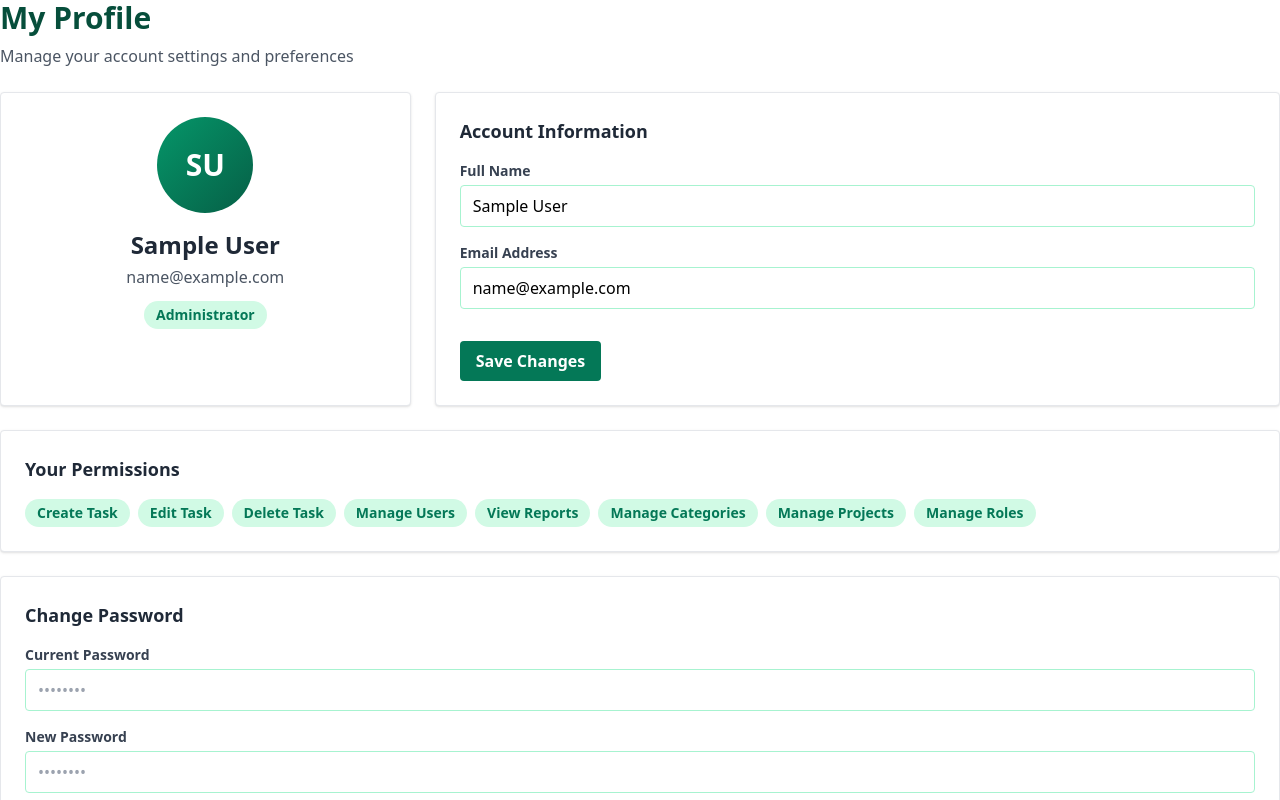
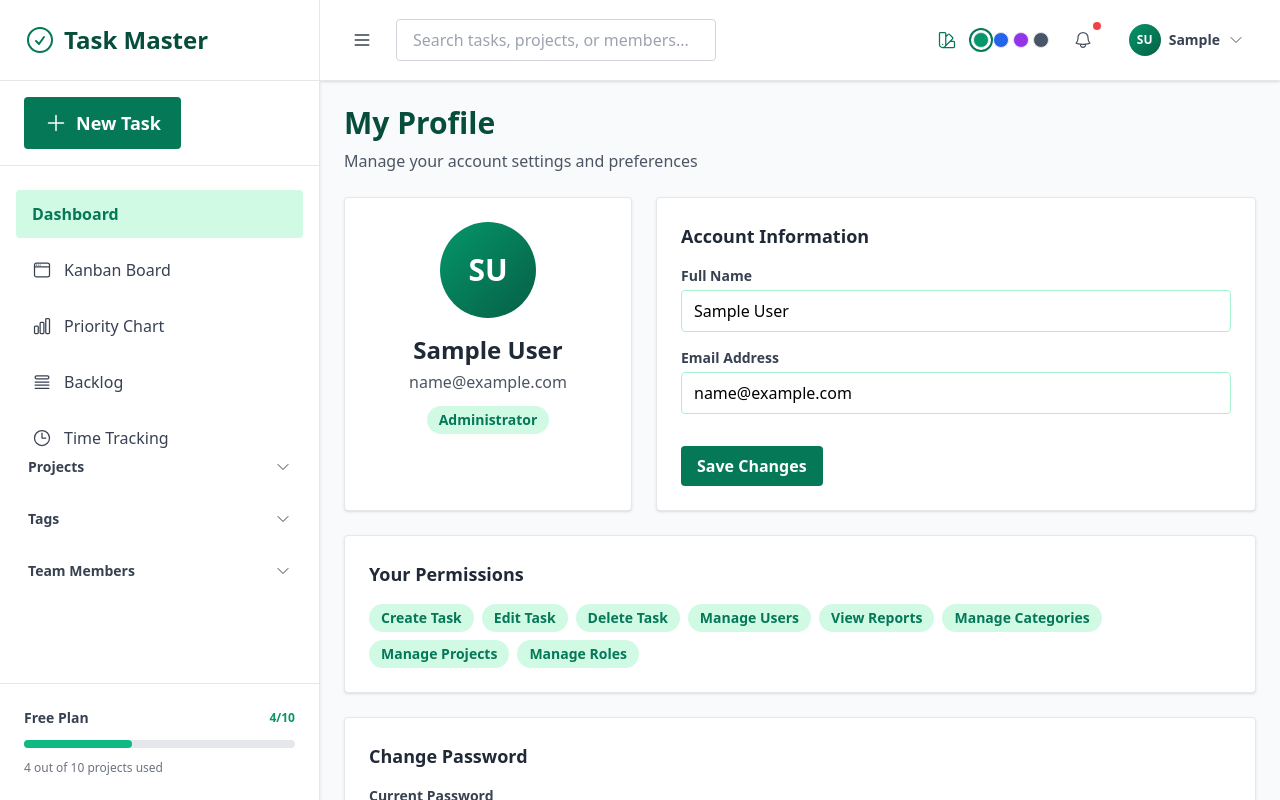
Before and after one commit to koomabenjamin/taskmanager, a Vue app: page /profile in a window 1280 px wide. Shown: the top 800 px of the page. Built offline with nearby package versions, Linux system fonts and the light colour scheme; sample sign-in values are in the browser's storage.

Commit message:
chore(project): Create MainLayout component and refactor ProfileView to use it

```diff
--- a/src/features/shared/components/MainLayout.vue
+++ b/src/features/shared/components/MainLayout.vue
@@ -1,9 +1,8 @@
 <template>
-  <div :class="['h-screen w-screen flex overflow-hidden', 'bg-gray-100']">
+  <div :class="['h-screen w-screen flex overflow-hidden', 'bg-gray-50']">
     <SideBar
       ref="sidebarRef"
       @add-task="showAddTaskModal = true"
-      @nav-change="activeView = $event"
       @toggle-sidebar="onToggleSidebar"
     />
 
@@ -12,34 +11,13 @@
 
       <div class="flex-1 overflow-auto">
         <div class="p-6">
-          <!-- Dashboard -->
-          <Dashboard v-if="activeView === 'dashboard'" />
-
-          <!-- Kanban Board -->
-          <KanbanBoard v-else-if="activeView === 'kanban'" />
-
-          <!-- Priority Chart -->
-          <PriorityChart v-else-if="activeView === 'priority'" />
-
-          <!-- Backlog -->
-          <BacklogView v-else-if="activeView === 'backlog'" />
-
-          <!-- Time Tracking -->
-          <TimeTrackingView v-else-if="activeView === 'timeTracking'" />
-
-          <!-- Analytics -->
-          <AnalyticsDashboard v-else-if="activeView === 'analytics'" />
-
-          <!-- Team Management -->
-          <TeamManagement v-else-if="activeView === 'team'" />
-
-          <slot></slot>
-
+          <!-- Router View for displaying child routes -->
+          <RouterView />
         </div>
       </div>
     </div>
 
-    <!-- Add Task Modal (placeholder) -->
+    <!-- Add Task Modal -->
     <div v-if="showAddTaskModal" class="fixed inset-0 bg-black bg-opacity-50 flex items-center justify-center z-50">
       <Card class="p-8 max-w-md w-full">
         <h2 class="text-2xl font-bold mb-4">Add New Task</h2>
@@ -57,19 +35,11 @@ import SideBar from '@/features/shared/components/SideBar.vue'
 import TopBar from '@/features/shared/components/TopBar.vue'
 import Card from '@/features/shared/components/Card.vue'
 import Button from '@/features/shared/components/Button.vue'
+import { RouterView } from 'vue-router'
 
-// Feature views
-import Dashboard from '@/features/dashboard/views/Dashboard.vue'
-import KanbanBoard from '@/features/kanban/views/KanbanBoard.vue'
-import PriorityChart from '@/features/priority/views/PriorityChart.vue'
-import BacklogView from '@/features/backlog/views/BacklogView.vue'
-import TimeTrackingView from '@/features/timeTracking/views/TimeTrackingView.vue'
-import AnalyticsDashboard from '@/features/analytics/views/AnalyticsDashboard.vue'
-import TeamManagement from '@/features/team/views/TeamManagement.vue'
 const themeStore = useThemeStore()
 
 const sidebarRef = ref(null)
-const activeView = ref('dashboard')
 const showAddTaskModal = ref(false)
 
 // Initialize theme on component mount
--- a/src/features/shared/components/SideBar.vue
+++ b/src/features/shared/components/SideBar.vue
@@ -32,7 +32,7 @@
         :icon="item.icon"
         :active="activeNav === item.id"
         :collapsed="isCollapsed"
-        @click="selectNav(item.id)"
+        @click="navigateTo(item.routeName)"
       />
     </div>
 
@@ -64,16 +64,34 @@
 </template>
 
 <script setup>
-import { ref } from 'vue'
+import { ref, computed } from 'vue'
+import { useRouter, useRoute } from 'vue-router'
 import { CheckCircleIcon } from '@heroicons/vue/24/outline'
 import Button from './Button.vue'
 import NavItem from './NavItem.vue'
 import CollapsibleSection from './CollapsibleSection.vue'
 
-const emit = defineEmits(['add-task', 'nav-change', 'toggle-sidebar'])
+const emit = defineEmits(['add-task', 'toggle-sidebar'])
+const router = useRouter()
+const route = useRoute()
 
 const isCollapsed = ref(false)
-const activeNav = ref('dashboard')
+
+// Map route names to nav item IDs
+const routeToNavMap = {
+  'dashboard': 'dashboard',
+  'kanban': 'kanban',
+  'priority': 'priority',
+  'backlog': 'backlog',
+  'timeTracking': 'timeTracking',
+  'analytics': 'analytics',
+  'team': 'team'
+}
+
+// Determine active nav based on current route
+const activeNav = computed(() => {
+  return routeToNavMap[route.name] || 'dashboard'
+})
 
 const toggleSidebar = () => {
   isCollapsed.value = !isCollapsed.value
@@ -81,13 +99,13 @@ const toggleSidebar = () => {
 }
 
 const navItems = [
-  { id: 'dashboard', label: 'Dashboard', icon: 'ViewGridIcon' },
-  { id: 'kanban', label: 'Kanban Board', icon: 'WindowIcon' },
-  { id: 'priority', label: 'Priority Chart', icon: 'ChartBarIcon' },
-  { id: 'backlog', label: 'Backlog', icon: 'QueueListIcon' },
-  { id: 'timeTracking', label: 'Time Tracking', icon: 'ClockIcon' },
-  { id: 'analytics', label: 'Analytics', icon: 'SparklesIcon' },
-  { id: 'team', label: 'Team', icon: 'UserGroupIcon' }
+  { id: 'dashboard', label: 'Dashboard', icon: 'ViewGridIcon', routeName: 'dashboard' },
+  { id: 'kanban', label: 'Kanban Board', icon: 'WindowIcon', routeName: 'kanban' },
+  { id: 'priority', label: 'Priority Chart', icon: 'ChartBarIcon', routeName: 'priority' },
+  { id: 'backlog', label: 'Backlog', icon: 'QueueListIcon', routeName: 'backlog' },
+  { id: 'timeTracking', label: 'Time Tracking', icon: 'ClockIcon', routeName: 'timeTracking' },
+  { id: 'analytics', label: 'Analytics', icon: 'SparklesIcon', routeName: 'analytics' },
+  { id: 'team', label: 'Team', icon: 'UserGroupIcon', routeName: 'team' }
 ]
 
 const projects = [
@@ -110,9 +128,8 @@ const teamMembers = [
   { id: 4, name: 'Sarah Williams', role: 'Product Manager' }
 ]
 
-const selectNav = (id) => {
-  activeNav.value = id
-  emit('nav-change', id)
+const navigateTo = (routeName) => {
+  router.push({ name: routeName })
 }
 </script>
 
--- a/src/router/index.js
+++ b/src/router/index.js
@@ -28,66 +28,59 @@ const router = createRouter({
       ]
     },
 
-    // App Routes (protected)
+    // App Routes (protected) - Wrapped by MainLayout
     {
       path: '/',
-      name: 'app',
       component: () => import('../features/shared/components/MainLayout.vue'),
-      meta: { requiresAuth: true }
+      meta: { requiresAuth: true },
+      children: [
+        {
+          path: '',
+          name: 'dashboard',
+          component: () => import('../features/dashboard/views/Dashboard.vue')
         },
         {
-      path: '/dashboard',
-      name: 'dashboard',
-      component: () => import('../features/dashboard/views/Dashboard.vue'),
-      meta: { requiresAuth: true }
+          path: 'kanban',
+          name: 'kanban',
+          component: () => import('../features/kanban/views/KanbanBoard.vue')
         },
         {
-      path: '/kanban',
-      name: 'kanban',
-      component: () => import('../features/kanban/views/KanbanBoard.vue'),
-      meta: { requiresAuth: true }
+          path: 'priority',
+          name: 'priority',
+          component: () => import('../features/priority/views/PriorityChart.vue')
         },
         {
-      path: '/priority',
-      name: 'priority',
-      component: () => import('../features/priority/views/PriorityChart.vue'),
-      meta: { requiresAuth: true }
+          path: 'backlog',
+          name: 'backlog',
+          component: () => import('../features/backlog/views/BacklogView.vue')
         },
         {
-      path: '/backlog',
-      name: 'backlog',
-      component: () => import('../features/backlog/views/BacklogView.vue'),
-      meta: { requiresAuth: true }
+          path: 'time-tracking',
+          name: 'timeTracking',
+          component: () => import('../features/timeTracking/views/TimeTrackingView.vue')
         },
         {
-      path: '/time-tracking',
-      name: 'timeTracking',
-      component: () => import('../features/timeTracking/views/TimeTrackingView.vue'),
-      meta: { requiresAuth: true }
+          path: 'analytics',
+          name: 'analytics',
+          component: () => import('../features/analytics/views/AnalyticsDashboard.vue')
         },
         {
-      path: '/analytics',
-      name: 'analytics',
-      component: () => import('../features/analytics/views/AnalyticsDashboard.vue'),
-      meta: { requiresAuth: true }
+          path: 'team',
+          name: 'team',
+          component: () => import('../features/team/views/TeamManagement.vue')
         },
         {
-      path: '/team',
-      name: 'team',
-      component: () => import('../features/team/views/TeamManagement.vue'),
-      meta: { requiresAuth: true }
+          path: 'profile',
+          name: 'profile',
+          component: () => import('../features/auth/views/ProfileView.vue')
         },
         {
-      path: '/profile',
-      name: 'profile',
-      component: () => import('../features/auth/views/ProfileView.vue'),
-      meta: { requiresAuth: true }
-    },
-    {
-      path: '/auth/authorization',
+          path: 'authorization',
           name: 'authorization',
           component: () => import('../features/auth/views/AuthorizationView.vue'),
-      meta: { requiresAuth: true, requiresRole: 'admin' }
+          meta: { requiresRole: 'admin' }
+        }
+      ]
     },
 
     // Catch-all redirect
```
Lines whose indentation alone changed are shown as unchanged.
